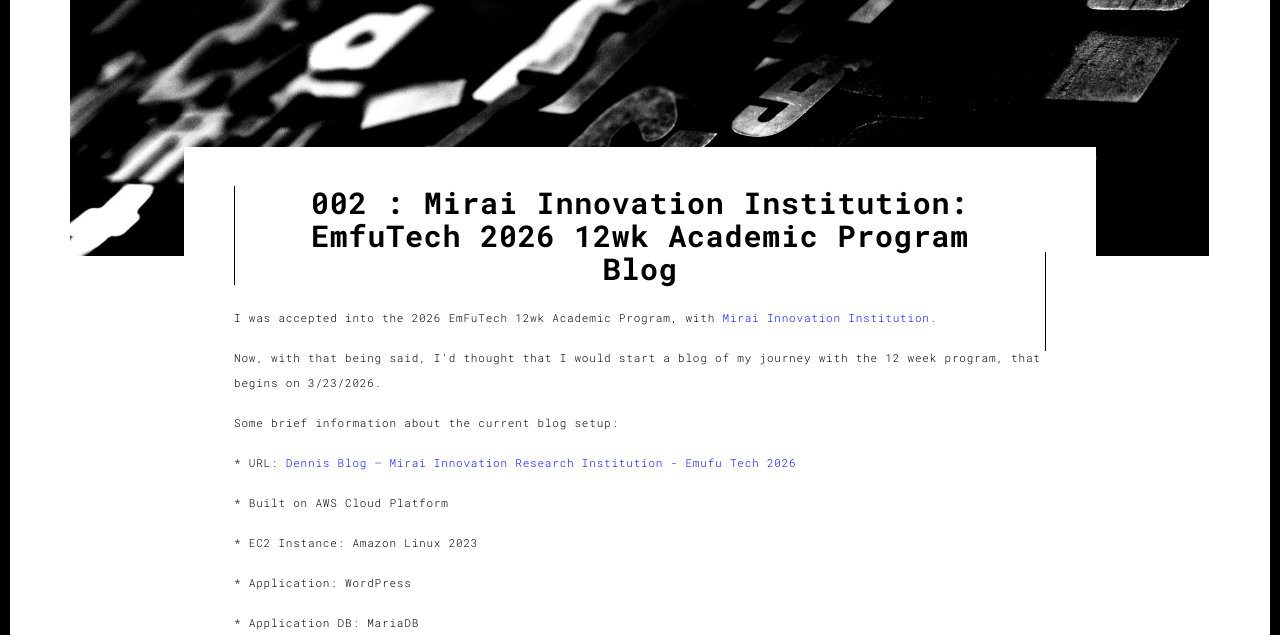
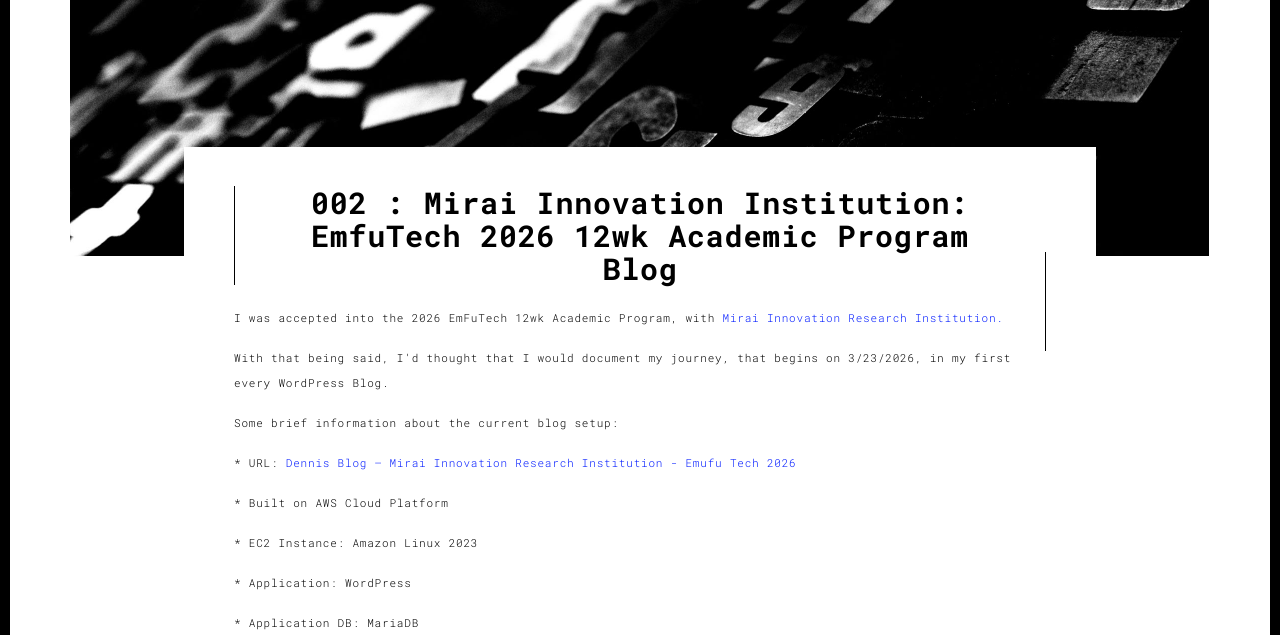
Before and after one commit to dennislee04/portfo, a Flask app: page /worktwo.html in a window 1280 px wide. Shown: the part 91-726 px from the top of the page. Run offline with Flask 3, Linux system fonts and the light colour scheme; some libraries are stand-ins or nearby versions.

Commit message:
updated worktwo.html text

```diff
--- a/templates/worktwo.html
+++ b/templates/worktwo.html
@@ -68,8 +68,8 @@
           <div class="text-center">
             <h1 class="h2">002 : Mirai Innovation Institution: EmfuTech 2026 12wk Academic Program Blog</h1>
           </div>
-          <p>I was accepted into the 2026 EmFuTech 12wk Academic Program, with <a href="https://www.google.com/url?sa=t&source=web&rct=j&opi=89978449&url=https://www.mirai-innovation-lab.com/emfutech/&ved=2ahUKEwjL8pvBvKWTAxWf_8kDHegdIcoQFnoECB0QAQ&usg=AOvVaw0cTG0Gck0fasQGF4IhFCCl" target="_blank">Mirai Innovation Institution.</a></p>
-		  <p>Now, with that being said, I'd thought that I would start a blog of my journey with the 12 week program, that begins on 3/23/2026.</p>
+          <p>I was accepted into the 2026 EmFuTech 12wk Academic Program, with <a href="https://www.google.com/url?sa=t&source=web&rct=j&opi=89978449&url=https://www.mirai-innovation-lab.com/emfutech/&ved=2ahUKEwjL8pvBvKWTAxWf_8kDHegdIcoQFnoECB0QAQ&usg=AOvVaw0cTG0Gck0fasQGF4IhFCCl" target="_blank">Mirai Innovation Research Institution.</a></p>
+		  <p>With that being said, I'd thought that I would document my journey, that begins on 3/23/2026, in my first every WordPress Blog.</p>
 		  <p>Some brief information about the current blog setup:</p>
 		  <td>
 			  <tr><p>* URL: <a href="https://ec2-107-22-41-223.compute-1.amazonaws.com/blog" target="_blank">Dennis Blog – Mirai Innovation Research Institution - Emufu Tech 2026</a></p></tr>
```
